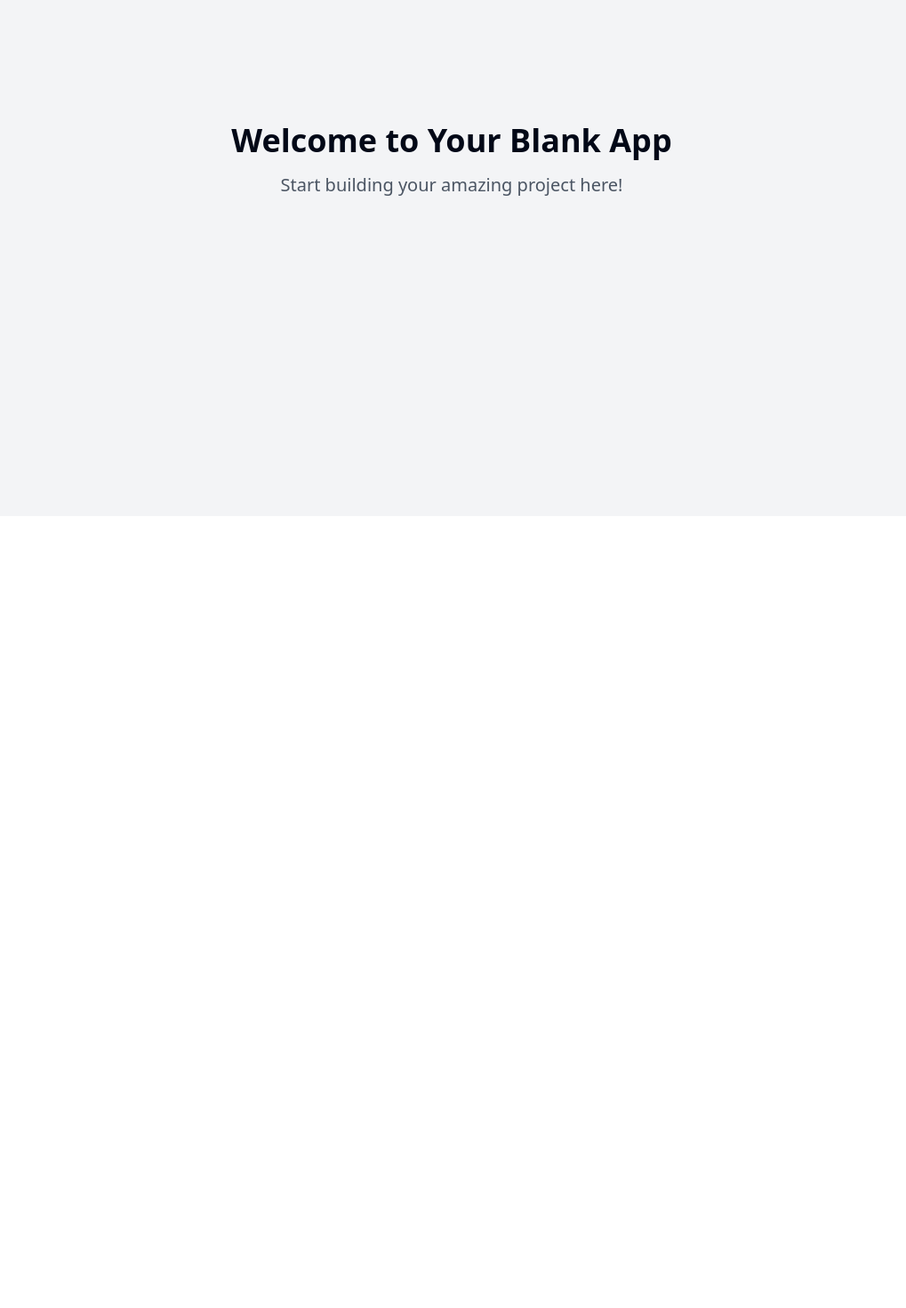
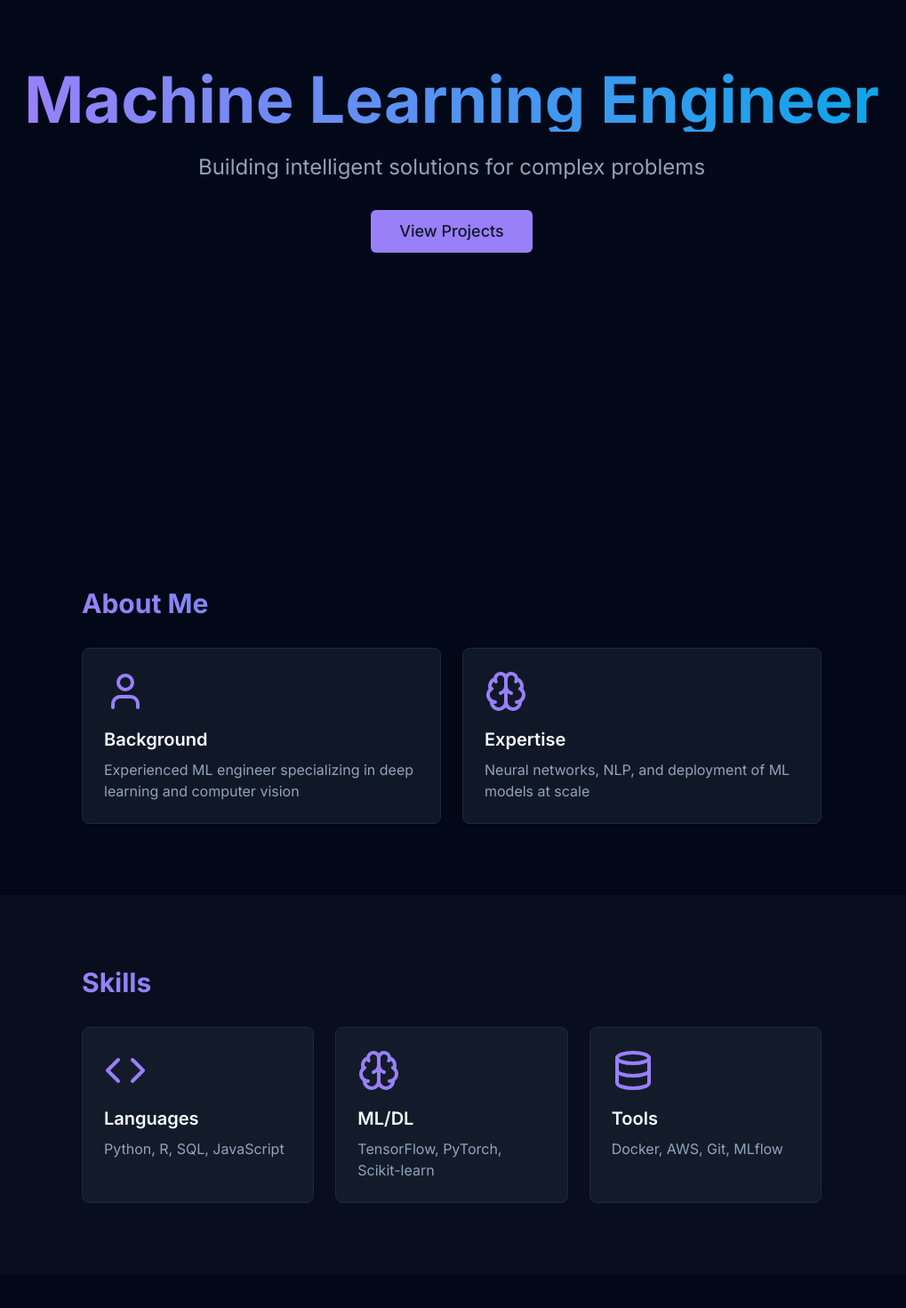
Before and after one commit to DmitryGLHF/dmitryglhf.github.io, a React (Vite) app: page / in a window 1280 px wide. Shown: the part 220-1690 px from the top of the page at 89% size, without its empty margins (132-1151 px from the left). Before the commit the page ends 800 px from the top, so only its background shows below. Built offline with nearby package versions, Linux system fonts and the light colour scheme.

Commit message:
Add dark-themed portfolio layout
Implement a new layout for a portfolio site targeting machine learning engineers, featuring a dark color scheme. The design will emphasize a modern and accessible aesthetic suitable for showcasing projects and skills.
[skip gpt_engineer]

```diff
--- a/package.json
+++ b/package.json
@@ -52,12 +52,14 @@
     "react-day-picker": "^8.10.1",
     "react-dom": "^18.3.1",
     "react-hook-form": "^7.53.0",
+    "react-particles": "^2.12.2",
     "react-resizable-panels": "^2.1.3",
     "react-router-dom": "^6.26.2",
     "recharts": "^2.12.7",
     "sonner": "^1.5.0",
     "tailwind-merge": "^2.5.2",
     "tailwindcss-animate": "^1.0.7",
+    "tsparticles": "^2.12.0",
     "vaul": "^0.9.3",
     "zod": "^3.23.8"
   },
--- a/src/index.css
+++ b/src/index.css
@@ -1,68 +1,30 @@
+@import url('https://fonts.googleapis.com/css2?family=Inter:wght@400;500;600;700&display=swap');
+
 @tailwind base;
 @tailwind components;
 @tailwind utilities;
 
 @layer base {
   :root {
-    --background: 0 0% 100%;
-    --foreground: 222.2 84% 4.9%;
-
-    --card: 0 0% 100%;
-    --card-foreground: 222.2 84% 4.9%;
-
-    --popover: 0 0% 100%;
-    --popover-foreground: 222.2 84% 4.9%;
-
-    --primary: 222.2 47.4% 11.2%;
-    --primary-foreground: 210 40% 98%;
-
-    --secondary: 210 40% 96.1%;
-    --secondary-foreground: 222.2 47.4% 11.2%;
-
-    --muted: 210 40% 96.1%;
-    --muted-foreground: 215.4 16.3% 46.9%;
-
-    --accent: 210 40% 96.1%;
-    --accent-foreground: 222.2 47.4% 11.2%;
-
-    --destructive: 0 84.2% 60.2%;
-    --destructive-foreground: 210 40% 98%;
-
-    --border: 214.3 31.8% 91.4%;
-    --input: 214.3 31.8% 91.4%;
-    --ring: 222.2 84% 4.9%;
-
-    --radius: 0.5rem;
-  }
-
-  .dark {
     --background: 222.2 84% 4.9%;
     --foreground: 210 40% 98%;
-
     --card: 222.2 84% 4.9%;
     --card-foreground: 210 40% 98%;
-
     --popover: 222.2 84% 4.9%;
     --popover-foreground: 210 40% 98%;
-
-    --primary: 210 40% 98%;
+    --primary: 252 91% 74%;
     --primary-foreground: 222.2 47.4% 11.2%;
-
     --secondary: 217.2 32.6% 17.5%;
     --secondary-foreground: 210 40% 98%;
-
     --muted: 217.2 32.6% 17.5%;
     --muted-foreground: 215 20.2% 65.1%;
-
     --accent: 217.2 32.6% 17.5%;
     --accent-foreground: 210 40% 98%;
-
     --destructive: 0 62.8% 30.6%;
     --destructive-foreground: 210 40% 98%;
-
     --border: 217.2 32.6% 17.5%;
     --input: 217.2 32.6% 17.5%;
-    --ring: 212.7 26.8% 83.9%;
+    --ring: 224.3 76.3% 48%;
   }
 }
 
@@ -70,8 +32,12 @@
   * {
     @apply border-border;
   }
-
   body {
-    @apply bg-background text-foreground;
+    @apply bg-background text-foreground font-inter;
+    font-feature-settings: "rlig" 1, "calt" 1;
   }
 }
+
+.gradient-text {
+  @apply bg-clip-text text-transparent bg-gradient-to-r from-primary to-[#0EA5E9];
+}
--- a/src/pages/Index.tsx
+++ b/src/pages/Index.tsx
@@ -1,12 +1,164 @@
-// Update this page (the content is just a fallback if you fail to update the page)
+import { useCallback } from "react";
+import Particles from "react-particles";
+import type { Container, Engine } from "tsparticles-engine";
+import { loadFull } from "tsparticles";
+import { Button } from "@/components/ui/button";
+import { Card } from "@/components/ui/card";
+import { Brain, Code, Database, Mail, User } from "lucide-react";
 
 const Index = () => {
+  const particlesInit = useCallback(async (engine: Engine) => {
+    await loadFull(engine);
+  }, []);
+
+  const particlesLoaded = useCallback(async (container: Container | undefined) => {
+    console.log(container);
+  }, []);
+
   return (
-    <div className="min-h-screen flex items-center justify-center bg-gray-100">
-      <div className="text-center">
-        <h1 className="text-4xl font-bold mb-4">Welcome to Your Blank App</h1>
-        <p className="text-xl text-gray-600">Start building your amazing project here!</p>
-      </div>
+    <div className="min-h-screen bg-background text-foreground">
+      <Particles
+        className="absolute inset-0 -z-10"
+        id="tsparticles"
+        init={particlesInit}
+        loaded={particlesLoaded}
+        options={{
+          background: {
+            color: {
+              value: "transparent",
+            },
+          },
+          fpsLimit: 120,
+          interactivity: {
+            events: {
+              onHover: {
+                enable: true,
+                mode: "repulse",
+              },
+            },
+            modes: {
+              repulse: {
+                distance: 100,
+                duration: 0.4,
+              },
+            },
+          },
+          particles: {
+            color: {
+              value: "#9b87f5",
+            },
+            links: {
+              color: "#9b87f5",
+              distance: 150,
+              enable: true,
+              opacity: 0.5,
+              width: 1,
+            },
+            move: {
+              enable: true,
+              outModes: {
+                default: "bounce",
+              },
+              random: false,
+              speed: 1,
+              straight: false,
+            },
+            number: {
+              density: {
+                enable: true,
+                area: 800,
+              },
+              value: 80,
+            },
+            opacity: {
+              value: 0.5,
+            },
+            shape: {
+              type: "circle",
+            },
+            size: {
+              value: { min: 1, max: 5 },
+            },
+          },
+          detectRetina: true,
+        }}
+      />
+
+      {/* Hero Section */}
+      <section className="min-h-screen flex items-center justify-center px-4">
+        <div className="text-center animate-fade-up">
+          <h1 className="text-5xl md:text-7xl font-bold mb-6 gradient-text">
+            Machine Learning Engineer
+          </h1>
+          <p className="text-xl md:text-2xl text-muted-foreground mb-8">
+            Building intelligent solutions for complex problems
+          </p>
+          <Button className="text-lg px-8 py-6" size="lg">
+            View Projects
+          </Button>
+        </div>
+      </section>
+
+      {/* About Section */}
+      <section className="py-20 px-4">
+        <div className="container max-w-4xl">
+          <h2 className="text-3xl font-bold mb-8 gradient-text">About Me</h2>
+          <div className="grid gap-6 md:grid-cols-2">
+            <Card className="p-6 bg-secondary/50 backdrop-blur">
+              <User className="w-12 h-12 mb-4 text-primary" />
+              <h3 className="text-xl font-semibold mb-2">Background</h3>
+              <p className="text-muted-foreground">
+                Experienced ML engineer specializing in deep learning and computer vision
+              </p>
+            </Card>
+            <Card className="p-6 bg-secondary/50 backdrop-blur">
+              <Brain className="w-12 h-12 mb-4 text-primary" />
+              <h3 className="text-xl font-semibold mb-2">Expertise</h3>
+              <p className="text-muted-foreground">
+                Neural networks, NLP, and deployment of ML models at scale
+              </p>
+            </Card>
+          </div>
+        </div>
+      </section>
+
+      {/* Skills Section */}
+      <section className="py-20 px-4 bg-secondary/20">
+        <div className="container max-w-4xl">
+          <h2 className="text-3xl font-bold mb-8 gradient-text">Skills</h2>
+          <div className="grid gap-6 md:grid-cols-3">
+            <Card className="p-6 bg-secondary/50 backdrop-blur">
+              <Code className="w-12 h-12 mb-4 text-primary" />
+              <h3 className="text-xl font-semibold mb-2">Languages</h3>
+              <p className="text-muted-foreground">Python, R, SQL, JavaScript</p>
+            </Card>
+            <Card className="p-6 bg-secondary/50 backdrop-blur">
+              <Brain className="w-12 h-12 mb-4 text-primary" />
+              <h3 className="text-xl font-semibold mb-2">ML/DL</h3>
+              <p className="text-muted-foreground">TensorFlow, PyTorch, Scikit-learn</p>
+            </Card>
+            <Card className="p-6 bg-secondary/50 backdrop-blur">
+              <Database className="w-12 h-12 mb-4 text-primary" />
+              <h3 className="text-xl font-semibold mb-2">Tools</h3>
+              <p className="text-muted-foreground">Docker, AWS, Git, MLflow</p>
+            </Card>
+          </div>
+        </div>
+      </section>
+
+      {/* Contact Section */}
+      <section className="py-20 px-4">
+        <div className="container max-w-4xl text-center">
+          <h2 className="text-3xl font-bold mb-8 gradient-text">Get in Touch</h2>
+          <Card className="p-8 bg-secondary/50 backdrop-blur inline-block">
+            <Mail className="w-12 h-12 mb-4 text-primary mx-auto" />
+            <p className="text-xl mb-6">Interested in working together?</p>
+            <Button size="lg">
+              Contact Me
+            </Button>
+          </Card>
+        </div>
+      </section>
     </div>
   );
 };
--- a/tailwind.config.ts
+++ b/tailwind.config.ts
@@ -18,6 +18,9 @@ export default {
       },
     },
     extend: {
+      fontFamily: {
+        inter: ["Inter", "sans-serif"],
+      },
       colors: {
         border: "hsl(var(--border))",
         input: "hsl(var(--input))",
@@ -53,24 +56,20 @@ export default {
           foreground: "hsl(var(--card-foreground))",
         },
       },
-      borderRadius: {
-        lg: "var(--radius)",
-        md: "calc(var(--radius) - 2px)",
-        sm: "calc(var(--radius) - 4px)",
-      },
       keyframes: {
-        "accordion-down": {
-          from: { height: "0" },
-          to: { height: "var(--radix-accordion-content-height)" },
-        },
-        "accordion-up": {
-          from: { height: "var(--radix-accordion-content-height)" },
-          to: { height: "0" },
+        "fade-up": {
+          "0%": {
+            opacity: "0",
+            transform: "translateY(10px)",
+          },
+          "100%": {
+            opacity: "1",
+            transform: "translateY(0)",
+          },
         },
       },
       animation: {
-        "accordion-down": "accordion-down 0.2s ease-out",
-        "accordion-up": "accordion-up 0.2s ease-out",
+        "fade-up": "fade-up 0.5s ease-out",
       },
     },
   },
```
Also changed, not shown: 1 other file (tests, documents, lock files or other folders).
